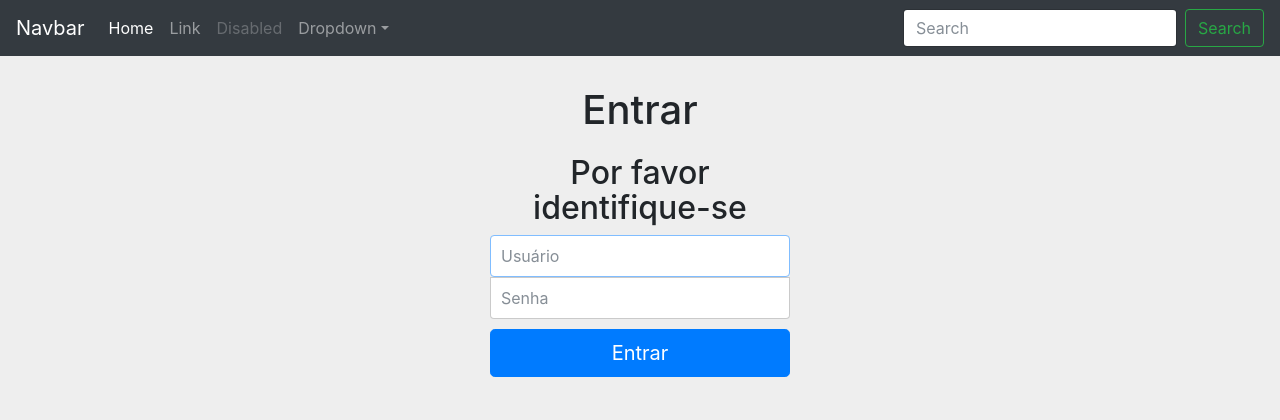
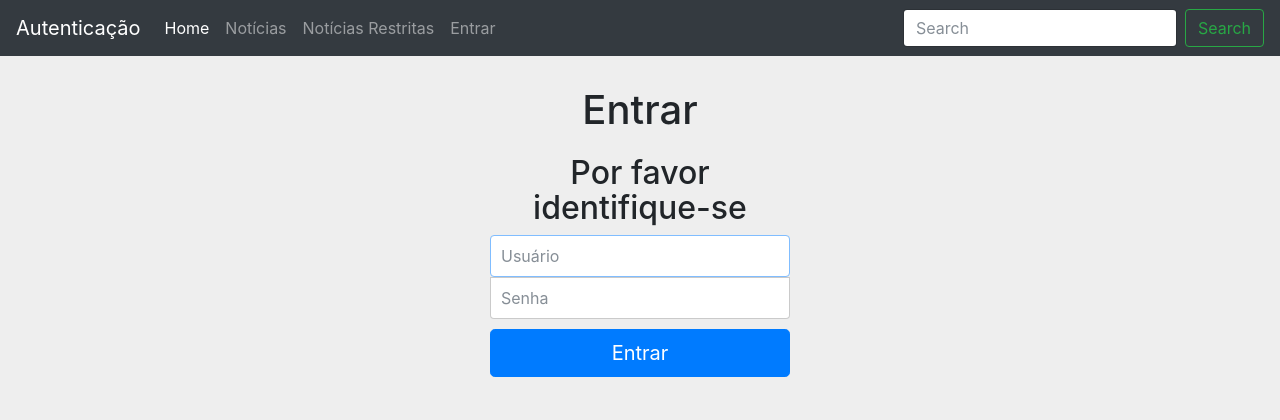
Before and after one commit to eduardofoliveira/noticias-fullstack-master, a Node server app: page /login in a window 1280 px wide. Shown: the top 420 px of the page. Run offline with Node 20, Linux system fonts and the light colour scheme; some libraries are stand-ins or nearby versions.

Commit message:
Alteração

```diff
--- a/index.js
+++ b/index.js
@@ -11,20 +11,15 @@ const mongo = process.env.MONGODB || 'mongodb://192.168.3.30/noticias'
 
 app.set('view engine', 'ejs')
 
-app.use(session({secret: 'fullstack-master'}))
+app.use(session({secret: 'fullstack-master', resave: false, saveUninitialized: true}))
 app.use(bodyParser.urlencoded({extended: true}))
 
 app.use(express.static('public'))
 
-app.use('/restrito', (req, res, next) => {
-    if('user' in  req.session){
-        return next()
-    }else{
-        res.redirect('/login')
-    }
-})
+require('./middleware/middleware').middleware(app)
 
 require('./routes/web').web(app)
+require('./routes/auth').auth(app)
 
 const createInitialUser = async () => {
     const total = await User.count({username: 'admin'})
--- /dev/null
+++ b/middleware/middleware.js
@@ -0,0 +1,20 @@
+const middleware = (app) => {
+    app.use((req, res, next) => {
+        if('user' in req.session){
+            res.locals.user = req.session.user
+        }
+        next()
+    })
+
+    app.use('/restrito', (req, res, next) => {
+        if('user' in  req.session){
+            return next()
+        }else{
+            res.redirect('/login')
+        }
+    })
+}
+
+module.exports = {
+    middleware
+}
--- /dev/null
+++ b/routes/auth.js
@@ -0,0 +1,23 @@
+const User = require('../models/user')
+
+const auth = (app) => {
+    app.get('/login', (req, res) => {res.render('login')})
+    app.post('/login', async (req, res) => {
+        const user = await User.findOne({username: req.body.usuario})
+        if(user === null){
+            res.send('Usuário não encontrado')
+        }else{
+            const isValid = await user.checkPassword(req.body.senha)
+            if(isValid){
+                req.session.user = user
+                res.redirect('/restrito/noticias')
+            }else{
+                res.redirect('/login')
+            }
+        }
+    })
+}
+
+module.exports = {
+    auth
+}
--- a/routes/web.js
+++ b/routes/web.js
@@ -1,36 +1,12 @@
 const Noticia = require('../models/noticia')
-const User = require('../models/user')
 
 const web = (app) => {
-    app.get('/login', (req, res) => {
-        res.render('login')
-    })
-    app.post('/login', async (req, res) => {
-        const user = await User.findOne({username: req.body.usuario})
-        if(user === null){
-            res.send('Usuário não encontrado')
-        }else{
-            const isValid = await user.checkPassword(req.body.senha)
-            if(isValid){
-                req.session.user = user
-                res.redirect('/restrito/noticias')
-            }else{
-                res.redirect('/login')
-            }
-        }
+    app.get('/', (req, res) => {res.render('index')})
 
-    })
+    app.get('/noticias', (req, res) => {res.send('noticias publicas')})
 
-    app.get('/noticias', (req, res) => {
-        res.send('noticias publicas')
-    })
-
-    app.get('/restrito', (req, res) => {
-        res.send('restrito')
-    })
-    app.get('/restrito/noticias', (req, res) => {
-        res.send('noticias restritas')
-    })
+    app.get('/restrito', (req, res) => {res.send('restrito')})
+    app.get('/restrito/noticias', (req, res) => {res.send('noticias restritas')})
 }
 
 module.exports = {
--- a/views/partials/header.ejs
+++ b/views/partials/header.ejs
@@ -1,5 +1,6 @@
 <!DOCTYPE html>
-<html lang="en">
+<html lang="pt-br">
+
 <head>
   <meta charset="utf-8">
   <meta name="viewport" content="width=device-width, initial-scale=1, shrink-to-fit=no">
@@ -7,7 +8,7 @@
   <meta name="author" content="">
   <link rel="icon" href="../../../../favicon.ico">
 
-    <title>Starter Template for Bootstrap</title>
+  <title>Autenticação</title>
 
   <!-- Bootstrap core CSS -->
   <link href="/css/bootstrap.min.css" rel="stylesheet">
@@ -19,30 +20,39 @@
 <body>
 
   <nav class="navbar navbar-expand-md navbar-dark bg-dark fixed-top">
-      <a class="navbar-brand" href="#">Navbar</a>
-      <button class="navbar-toggler" type="button" data-toggle="collapse" data-target="#navbarsExampleDefault" aria-controls="navbarsExampleDefault" aria-expanded="false" aria-label="Toggle navigation">
+    <a class="navbar-brand" href="/">Autenticação</a>
+    <button class="navbar-toggler" type="button" data-toggle="collapse" data-target="#navbarsExampleDefault" aria-controls="navbarsExampleDefault"
+      aria-expanded="false" aria-label="Toggle navigation">
       <span class="navbar-toggler-icon"></span>
     </button>
 
     <div class="collapse navbar-collapse" id="navbarsExampleDefault">
       <ul class="navbar-nav mr-auto">
         <li class="nav-item active">
-            <a class="nav-link" href="#">Home <span class="sr-only">(current)</span></a>
+          <a class="nav-link" href="/">Home
+            <span class="sr-only">(current)</span>
+          </a>
         </li>
         <li class="nav-item">
-            <a class="nav-link" href="#">Link</a>
+          <a class="nav-link" href="/noticias">Notícias</a>
         </li>
         <li class="nav-item">
-            <a class="nav-link disabled" href="#">Disabled</a>
+          <a class="nav-link" href="/restrito/noticias">Notícias Restritas</a>
         </li>
+        <% if('user' in locals){ %>
           <li class="nav-item dropdown">
-            <a class="nav-link dropdown-toggle" href="http://example.com" id="dropdown01" data-toggle="dropdown" aria-haspopup="true" aria-expanded="false">Dropdown</a>
+            <a class="nav-link dropdown-toggle" href="http://example.com" id="dropdown01" data-toggle="dropdown" aria-haspopup="true" aria-expanded="false"><%= locals.user.username %></a>
             <div class="dropdown-menu" aria-labelledby="dropdown01">
               <a class="dropdown-item" href="#">Action</a>
               <a class="dropdown-item" href="#">Another action</a>
               <a class="dropdown-item" href="#">Something else here</a>
             </div>
           </li>
+        <% }else{ %>
+          <li class="nav-item">
+            <a class="nav-link" href="/login">Entrar</a>
+          </li>
+        <% } %>
       </ul>
       <form class="form-inline my-2 my-lg-0">
         <input class="form-control mr-sm-2" type="text" placeholder="Search" aria-label="Search">
```
Lines whose indentation alone changed are shown as unchanged.
